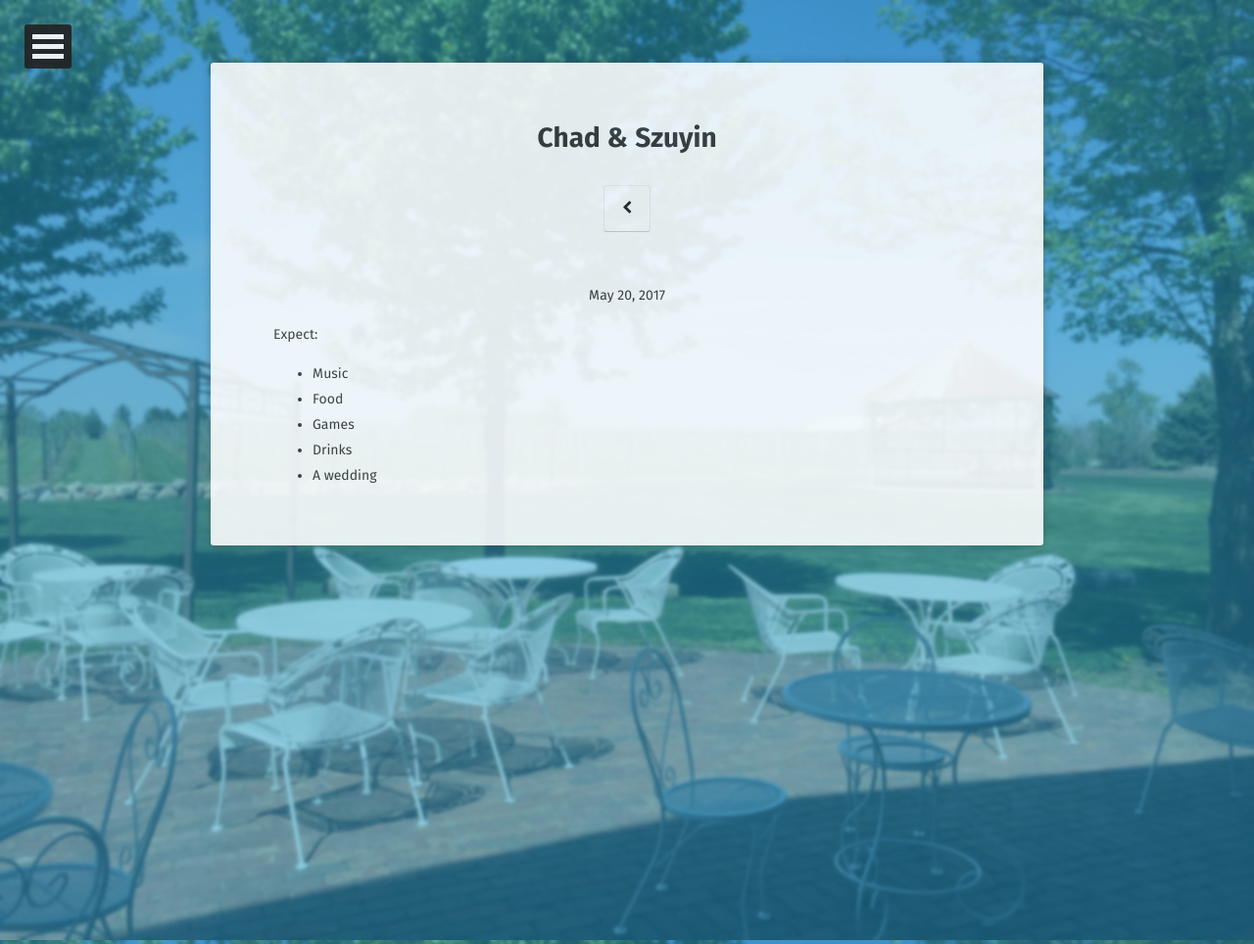
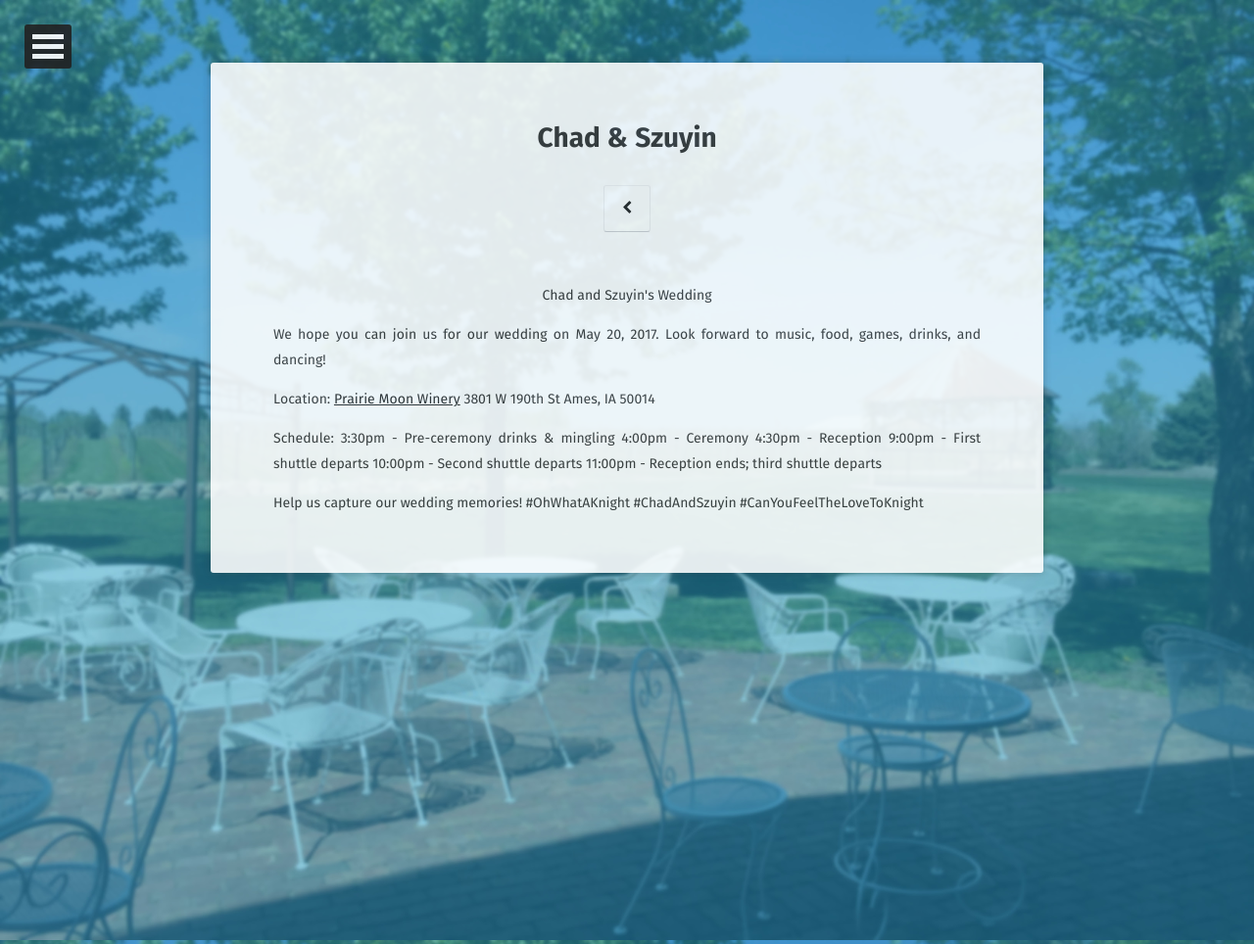
Before and after one commit to crgk/chadandszuyin.us, a Jekyll site: the page built from event.md, in a window 1280 px wide. Shown: the whole page at 98% size. Built offline with Jekyll 4.4.1, drawn with Linux system fonts in a browser that asks for light colours; some web fonts are replaced.

Commit message:
Update event details
Closes #2

```diff
--- a/event.md
+++ b/event.md
@@ -4,11 +4,24 @@ title: Chad & Szuyin
 comments: false
 ---
 
-<center>May 20, 2017</center>
+<center>Chad and Szuyin's Wedding</center>
 
-Expect:
-- Music
-- Food
-- Games
-- Drinks
-- A wedding
+We hope you can join us for our wedding on May 20, 2017. Look forward to music, food, games, drinks, and dancing!
+
+Location:
+[Prairie Moon Winery](http://www.prairiemoonwinery.com/)
+3801 W 190th St
+Ames, IA 50014
+
+Schedule:
+3:30pm - Pre-ceremony drinks & mingling
+4:00pm - Ceremony
+4:30pm - Reception
+9:00pm - First shuttle departs
+10:00pm - Second shuttle departs
+11:00pm - Reception ends; third shuttle departs
+
+Help us capture our wedding memories!
+#OhWhatAKnight
+#ChadAndSzuyin
+#CanYouFeelTheLoveToKnight
```
